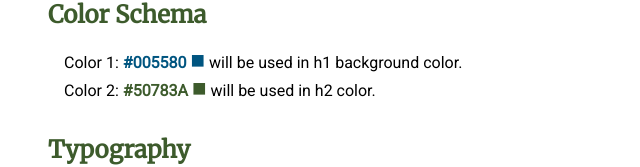
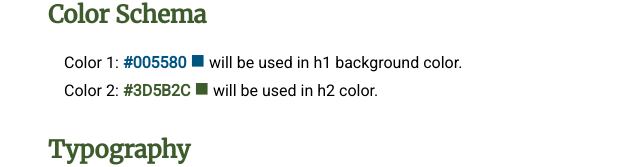
Before and after one commit to jsamap/wdd131, a plain HTML site: page project/siteplan.html in a window 1280 px wide. Shown: the part 641-808 px from the top of the page, 0-640 px from the left. Drawn offline with Linux system fonts and the light colour scheme.

Commit message:
Changed green color code in siteplan.

```diff
--- a/project/siteplan.html
+++ b/project/siteplan.html
@@ -31,7 +31,7 @@
 
         <h2>Color Schema</h2>
         <p>Color 1: <span class="color1">#005580 </span><span class="square1">■</span> will be used in h1 background color.</p>
-        <p>Color 2: <span class="color2">#50783A </span><span class="square2">■</span> will be used in h2 color.</p>
+        <p>Color 2: <span class="color2">#3D5B2C </span><span class="square2">■</span> will be used in h2 color.</p>
 
         <h2>Typography</h2>
         <p>Font 1: <span class="font1">Merriweather</span> for headers.</p>
```
